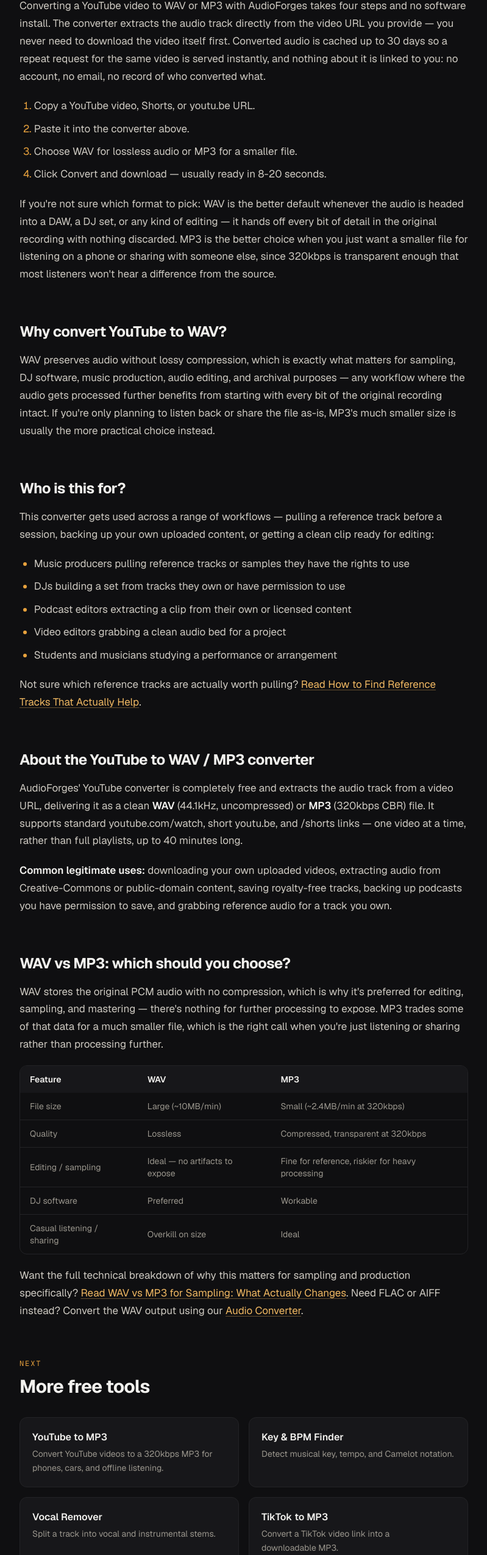
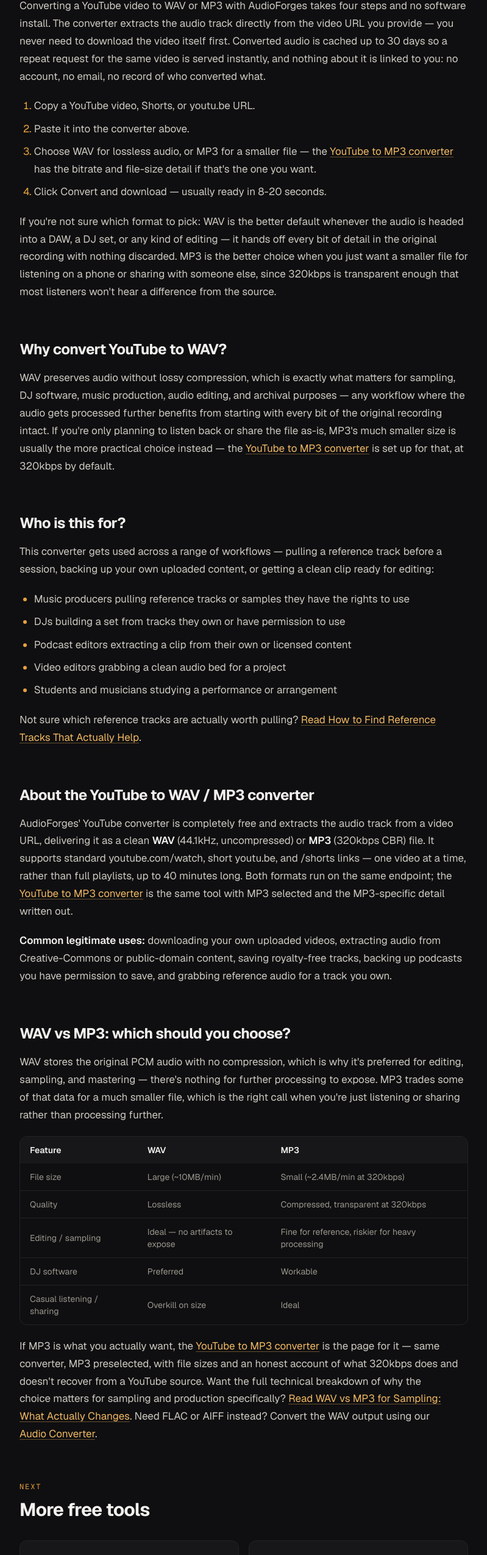
Before and after one commit to dipak8080/audioforges_nextjs, a Next.js app: page /youtube-to-wav in a window 1280 px wide. Shown: the part 1243-3793 px from the top of the page at 61% size, without its empty margins (240-1039 px from the left). Built offline with nearby package versions, Linux system fonts and the light colour scheme; no server answers.

Commit message:
updated youtube to wav

```diff
--- a/app/youtube-to-wav/page.tsx
+++ b/app/youtube-to-wav/page.tsx
@@ -250,7 +250,11 @@
           <ol>
             <li>Copy a YouTube video, Shorts, or youtu.be URL.</li>
             <li>Paste it into the converter above.</li>
-            <li>Choose WAV for lossless audio or MP3 for a smaller file.</li>
+            <li>
+              Choose WAV for lossless audio, or MP3 for a smaller file — the{" "}
+              <Link href="/youtube-to-mp3">YouTube to MP3 converter</Link> has the
+              bitrate and file-size detail if that&apos;s the one you want.
+            </li>
             <li>Click Convert and download — usually ready in 8-20 seconds.</li>
           </ol>
           <p>
@@ -272,7 +276,9 @@
             further benefits from starting with every bit of the original
             recording intact. If you&apos;re only planning to listen back or share
             the file as-is, MP3&apos;s much smaller size is usually the more
-            practical choice instead.
+            practical choice instead — the{" "}
+            <Link href="/youtube-to-mp3">YouTube to MP3 converter</Link> is set up
+            for that, at 320kbps by default.
           </p>
         </ToolSection>
 
@@ -308,7 +314,10 @@
             <strong>WAV</strong> (44.1kHz, uncompressed) or <strong>MP3</strong>{" "}
             (320kbps CBR) file. It supports standard youtube.com/watch, short
             youtu.be, and /shorts links — one video at a time, rather than full
-            playlists, up to {maxVideoLabel} long.
+            playlists, up to {maxVideoLabel} long. Both formats run on the same
+            endpoint; the{" "}
+            <Link href="/youtube-to-mp3">YouTube to MP3 converter</Link> is the
+            same tool with MP3 selected and the MP3-specific detail written out.
           </p>
           <p>
             <strong>Common legitimate uses:</strong> downloading your own uploaded
@@ -351,8 +360,12 @@
           </div>
           <Prose className="mt-5">
             <p>
-              Want the full technical breakdown of why this matters for sampling
-              and production specifically?{" "}
+              If MP3 is what you actually want, the{" "}
+              <Link href="/youtube-to-mp3">YouTube to MP3 converter</Link> is the
+              page for it — same converter, MP3 preselected, with file sizes and
+              an honest account of what 320kbps does and doesn&apos;t recover from
+              a YouTube source. Want the full technical breakdown of why the
+              choice matters for sampling and production specifically?{" "}
               <Link href="/guides/wav-vs-mp3-for-sampling">
                 Read WAV vs MP3 for Sampling: What Actually Changes
               </Link>
```
